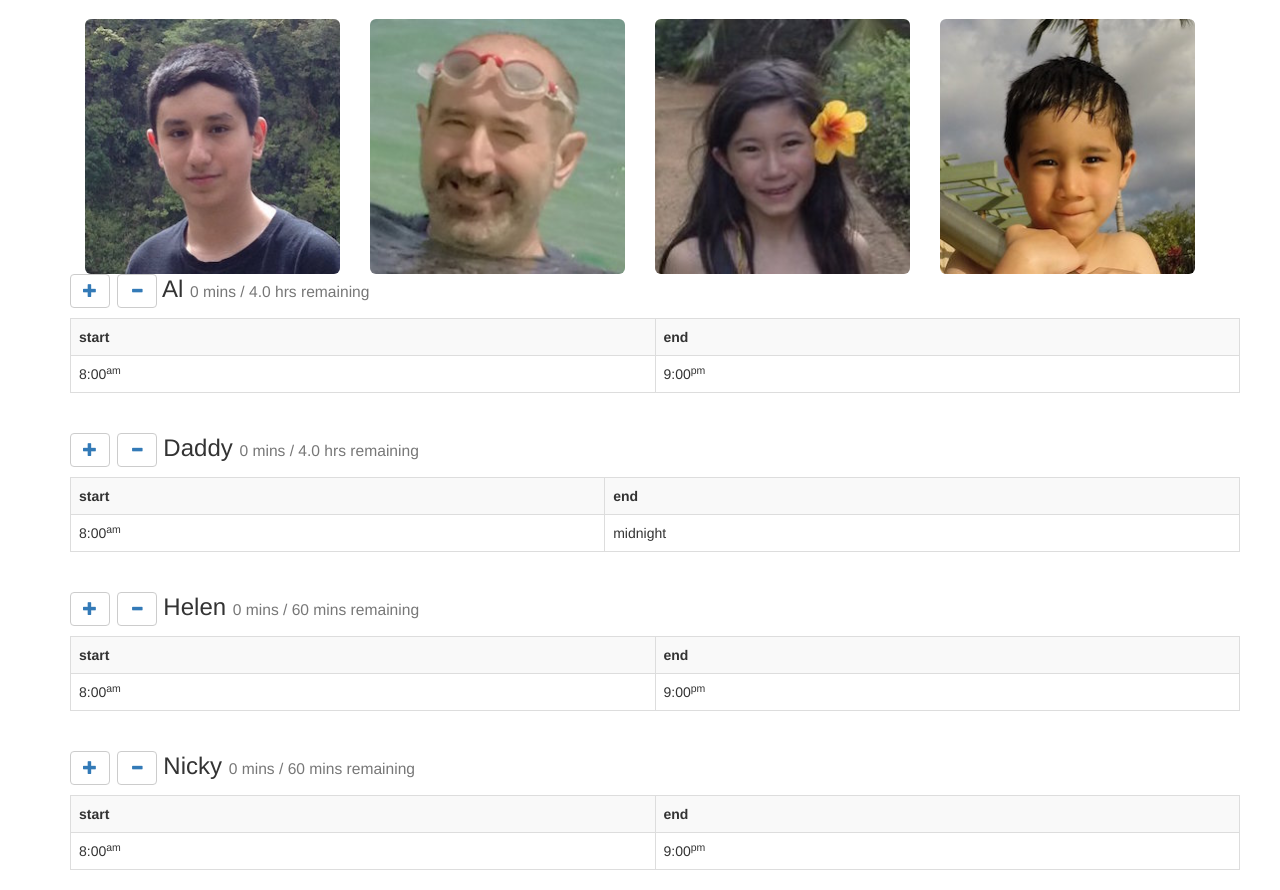
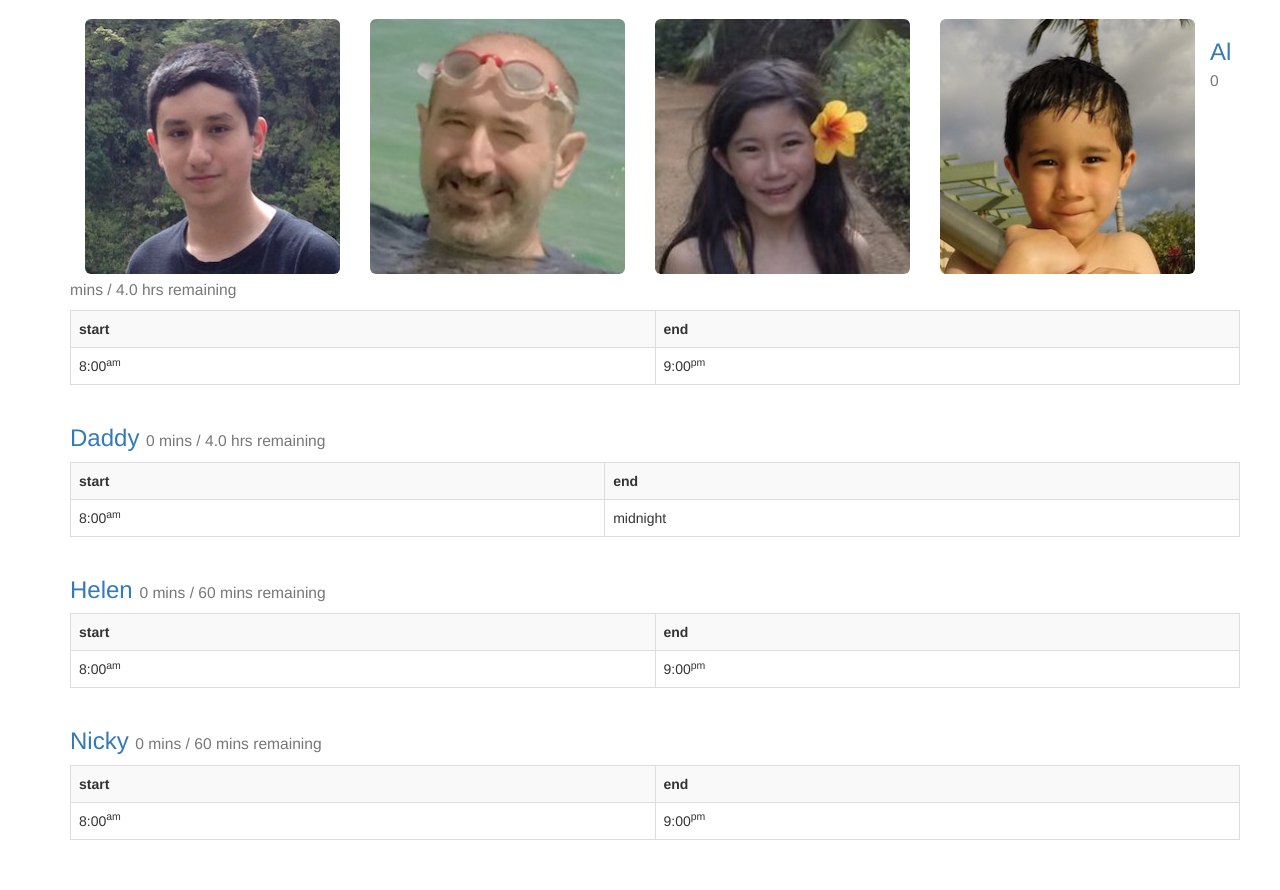
Before and after one commit to theodox/powertail, a Flask app: page /today in a window 1280 px wide. Shown: the part 51-941 px from the top of the page. After the commit the page ends 891 px from the top, so only its background shows below. Run offline with Flask 2, Linux system fonts and the light colour scheme; data comes from the database, SQL or seed files in the repository; data that the repository does not hold is empty; some libraries are stand-ins or nearby versions.

Commit message:
today items redirect to user pages fixed time calculations for sundays

```diff
--- a/__main__.py
+++ b/__main__.py
@@ -21,14 +21,13 @@ from db import connect_db, init_db, display_time, current_interval, add_credits,
 
 # configuration
 
-DEBUG = True
+DEBUG = False
 SECRET_KEY = 'a;lfsh92why'
 USERNAME = 'admin'
 PASSWORD = 'default'
 
 app = Flask(__name__)
 app.config.from_object(__name__)
-# todo: the above can be a separate file: see  http://flask.pocoo.org/docs/0.10/tutorial/setup/#tutorial-setup
 
 from  power import PowerManager
 
--- a/db.py
+++ b/db.py
@@ -71,7 +71,7 @@ def current_interval(kid):
         results = cur.fetchone()
         balance = results[0]
 
-        today = datetime.date.isoweekday(datetime.date.today()) + 1
+        today = (datetime.date.isoweekday(datetime.date.today()) % 7) + 1
 
         intervals = cur.execute("SELECT turn_on, turn_off FROM intervals WHERE kids_name LIKE ? AND day =?",
                                 (kid, today))
--- a/table.sql
+++ b/table.sql
@@ -60,7 +60,7 @@ INSERT INTO kids ('name',  'password', 'pic', 'balance', 'cap', 'debit') VALUES
   ('Helen', 'helen', 'flower', 0, 60, 0),
   ('Al', 'al', 'stud', 0, 240, 0),
   ('Daddy', 'dad', 'goggles', 0, 240, 0 ),
-  ('System', 'va4uvu','',  0,0, 0);
+  ('System', '1ipschitz','',  0,0, 0);
 
 INSERT INTO intervals ('day', 'turn_on', 'turn_off', 'kids_name') VALUES
   (1, 14.5, 16.5, 'Helen'),
@@ -93,5 +93,4 @@ INSERT INTO replenish (sun, mon, tues, weds, thurs, fri, sat, kids_name) VALUES
   (240, 240, 240, 240, 240, 240, 240, 'Daddy'),
   (30, 30, 30, 30, 30, 30, 30, 'Nicky'),
   (30, 30, 30, 30, 30, 30, 30, 'Helen'),
-  (180, 180, 180, 180, 180, 180, 180, 'Al'),
-  (60, 60, 60, 60, 60, 60, 60, 'guest');
+  (180, 180, 180, 180, 180, 180, 180, 'Al')
--- a/templates/today.html
+++ b/templates/today.html
@@ -4,19 +4,9 @@
         <div class="container">
             <div class="row row-centered">
                 <h3>
-                    <button type="button" class="btn btn-default" aria-label="Left Align">
-                        <a href="{{ url_for('donate', username=kid) }}">
-                        <span class="glyphicon glyphicon-plus" aria-hidden="true"></span>
-                            </a>
-                    </button>
-                    <button type="button" class="btn btn-default" aria-label="Left Align">
-                        <a href="{{ url_for('apply_debit', username=kid) }}">
 
-                        <span class="glyphicon glyphicon-minus" aria-hidden="true"></span>
-                            </a>
-                    </button>
-
-                    {{ kid }} <span class="small">{{ sched[1] }} / {{ sched[0] }} remaining</span></h3>
+                    <a href={{ url_for('get_schedule', username = kid) }}>
+                    {{ kid }} <span class="small">{{ sched[1] }} / {{ sched[0] }} remaining</span></a></h3>
 
                 <table class="table table-responsive table-bordered table-striped">
                     <tr>
```
